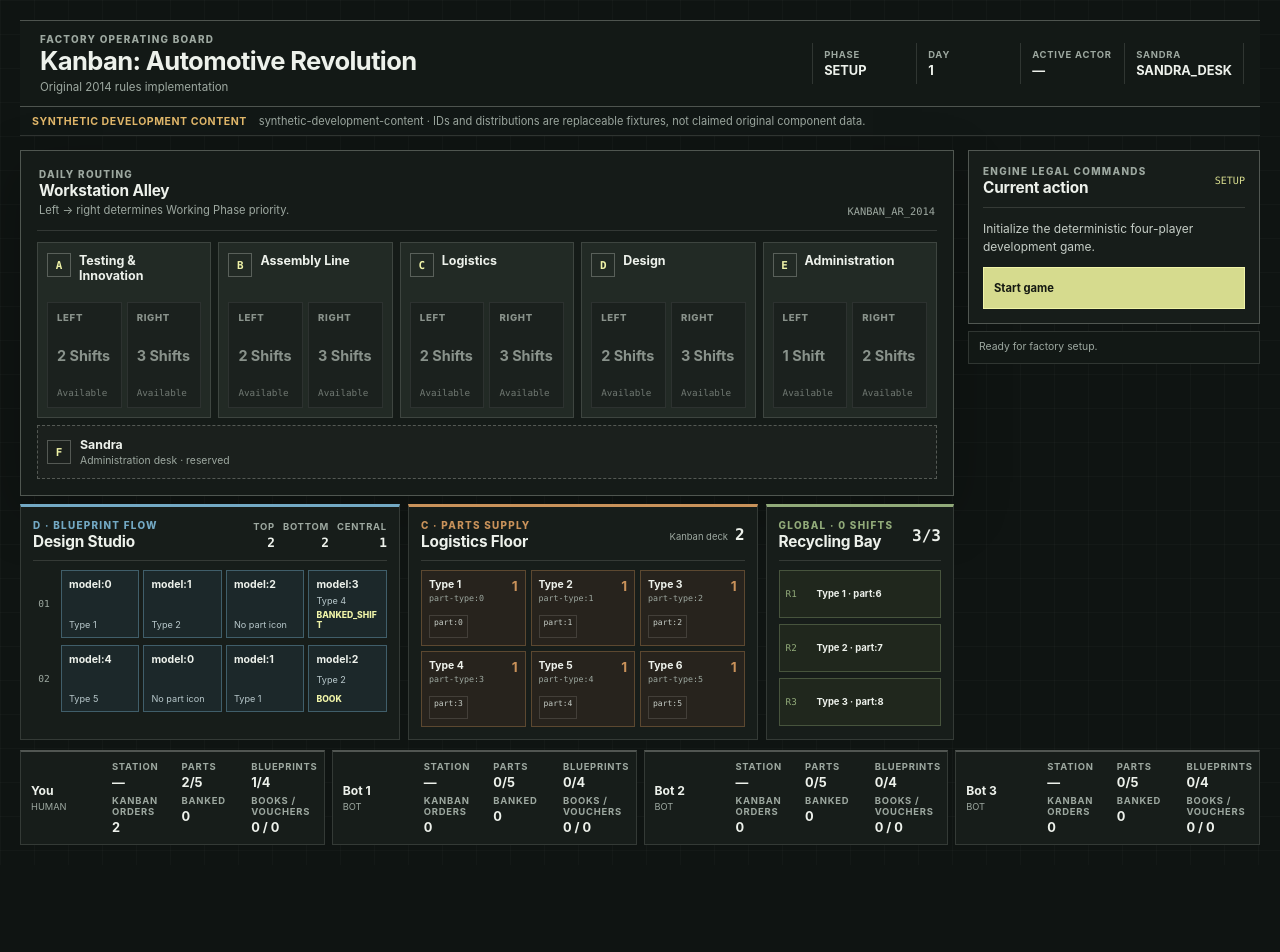
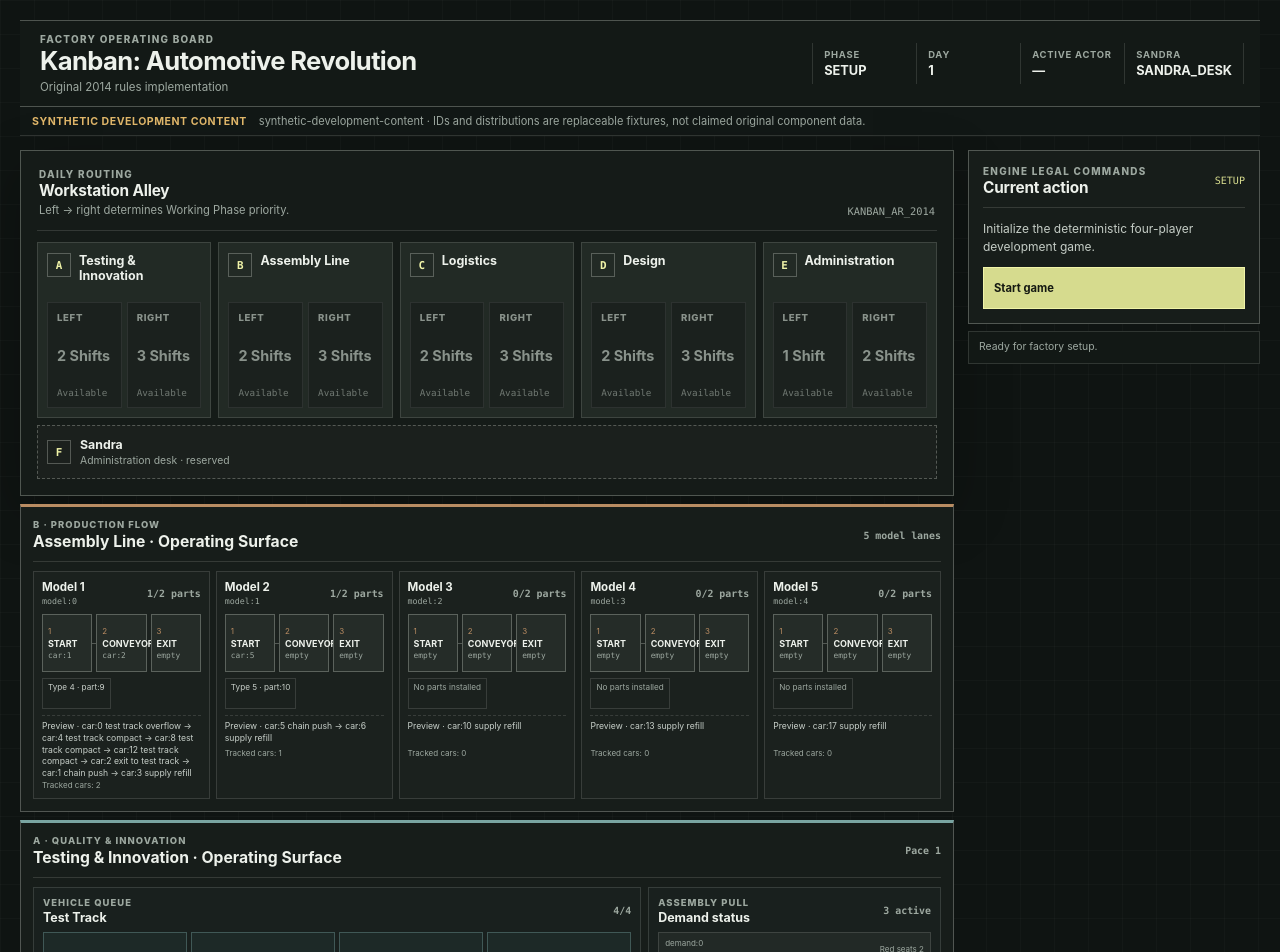
Before and after one commit to quendae/kanban, a React (Vite) app in the folder apps/web/: page / in a window 1280 px wide. Shown: the top 952 px of the page. Before the commit the page ends 865 px from the top, so only its background shows below. Built offline with nearby package versions, Linux system fonts and the light colour scheme.

Commit message:
feat: mount Assembly Testing operating surfaces

```diff
--- a/apps/web/src/App.tsx
+++ b/apps/web/src/App.tsx
@@ -22,6 +22,7 @@ import {
   type WorkstationId,
 } from '@kanban/rules';
 import { createDevelopmentGame } from './development-game.js';
+import { AssemblyOperatingSurface, TestingInnovationSurface } from './M3Surfaces.js';
 
 interface DepartmentLaneDefinition {
   readonly label: string;
@@ -456,6 +457,8 @@ export function App() {
           </section>
 
           <section className="operations-deck" aria-label="Factory resources">
+            <AssemblyOperatingSurface state={state} />
+            <TestingInnovationSurface state={state} />
             <DesignStudio state={state} />
             <LogisticsFloor state={state} />
             <RecyclingBay state={state} />
```
